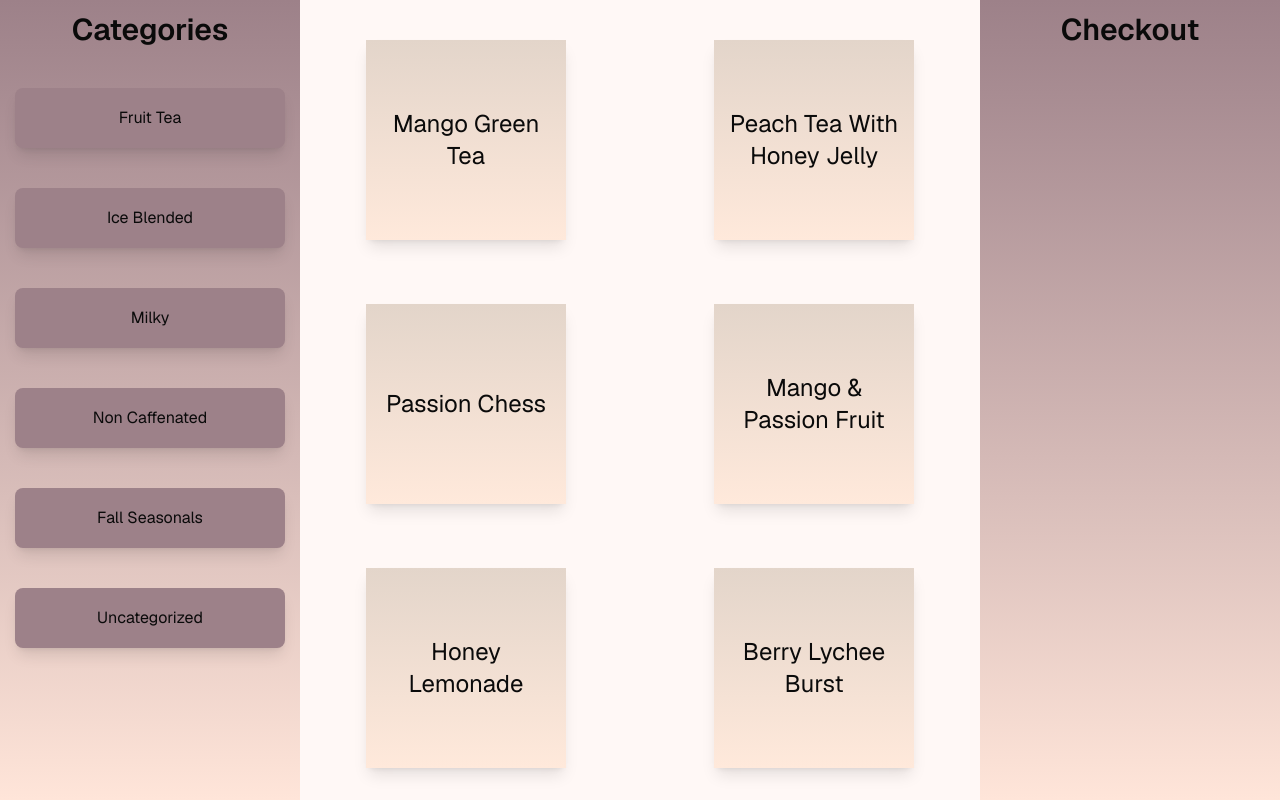
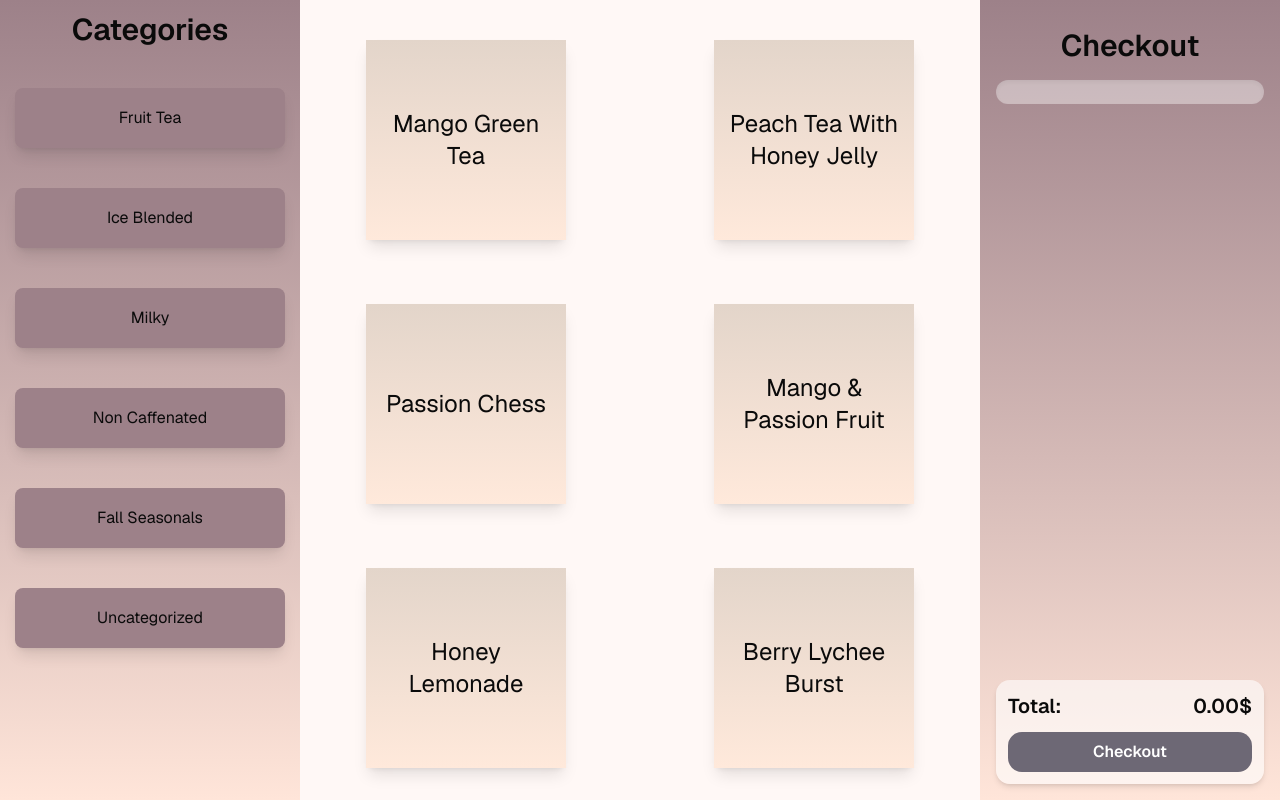
Before and after one commit to Robin5605/csce331-project3, a Next.js app: page / in a window 1280 px wide. Built offline with nearby package versions, Linux system fonts and the light colour scheme.

Commit message:
feat: Checkout implemented with data

```diff
--- a/app/CashierPage/CashierPage.tsx
+++ b/app/CashierPage/CashierPage.tsx
@@ -1,6 +1,6 @@
 "use client"
 
-import { ReactNode, useState } from "react";
+import { ReactNode, useState, JSX } from "react";
 import Image from "next/image"
 
 import ItemCard from "../../components/ItemCard";
@@ -120,18 +120,19 @@ export default function CashierPage() {
     const defaultCustomizations = {
         Size: "Medium Cups",
         Ice: "100%",
-        Boba: "none",
-        Jelly: "none",
+        Boba: "None",
+        Jelly: "None",
         Tea: "Black Tea",
         Toppings: [],
     }
-
 
     //Serves as the state used for showing the Customization page
     const [isCustomizationOpen, setIsCustomizationOpen] = useState<boolean>(false);
     const [selectedCategory, setSelectedCateory] = useState<string>("Fruit Tea");
     const [selectedItem, setSelectedItem] = useState<MenuItem | null>(null);
     const [selectedCustomizationOptions, setSelectedCustomizationOptions] = useState<Record<string, string | string[]>>(defaultCustomizations);
+    const [curOrders, setCurOrders] = useState<Record<string, string | string[] | MenuItem | null>[]>([])
+    let totalCost = 0;
 
     //Handles whenever a MenuItem is clicked to bring up the customization menu
     const menuItemClicked = (item: MenuItem) => {
@@ -165,6 +166,18 @@ export default function CashierPage() {
                 };
             });
     };
+
+    // Handles whenever an order is finalized on the customization side
+    const submitOrder = () => {
+        // Add the current selection into the total orders
+        const order = {
+            ...selectedCustomizationOptions,
+            Drink: selectedItem
+        }
+        setCurOrders([...curOrders, order]);
+        setIsCustomizationOpen(false);
+    };
+
 
     //Used as a button for each category in the Cashier page
     const Category = ({ name }: {name: string}) => {
@@ -214,6 +227,7 @@ export default function CashierPage() {
 
         const options: OptionItem[] =
             //Checks if the category is for one item (ex: Ice) or multiple items (ex: Boba)
+            //When the API is implemented, we can associate each item with a category and remove all this
             isOneItem
             ? ["0%", "25%", "50%", "75%", "100%"].map((label) => ({ //If it is just one item, we just have the customization be the amount of said item
                 name: label,
@@ -267,6 +281,7 @@ export default function CashierPage() {
     }
 
     console.log(selectedCustomizationOptions)
+    console.log(curOrders)
     return (
         <div className="flex min-h-screen bg-[#ffddd233] font-sans dark:bg-black gap-6 justify-between">
             <AlertDialog open={isCustomizationOpen} onOpenChange={setIsCustomizationOpen}>
@@ -305,7 +320,7 @@ export default function CashierPage() {
                         <AlertDialogCancel onClick={() => setIsCustomizationOpen(false)}>
                             Cancel
                         </AlertDialogCancel>
-                        <AlertDialogAction onClick={() => setIsCustomizationOpen(false)}>
+                        <AlertDialogAction onClick={() => submitOrder()}>
                             Continue
                         </AlertDialogAction>
                     </AlertDialogFooter>
@@ -335,8 +350,89 @@ export default function CashierPage() {
                 </div>
             </main>
 
-            <aside className="w-[300px] h-screen bg-gradient-to-b from-[#9d8189] to-[#ffe5d9] flex justify-center">
-                <h2 className="font-semibold text-3xl mt-3">Checkout</h2>
+            <aside className="w-[300px] h-screen bg-gradient-to-b from-[#9d8189] to-[#ffe5d9] flex flex-col justify-between p-4">
+            <div>
+                <h2 className="font-semibold text-3xl text-center mt-3 mb-4">Checkout</h2>
+                <div className="bg-white/40 rounded-xl p-3 shadow-inner max-h-[60vh] overflow-y-auto">
+                    {
+                        curOrders.map((order, orderIndex) => {
+                            let order_price = 0
+                            const itemsJSX: JSX.Element[] = [];
+                            Object.entries(order).forEach(([key, value]) => {
+                                //Doesn't show if not added
+                                if(value === 'None' || value === null || value.length === 0){
+                                    return
+                                }
+
+                                //Handles drinks
+                                if(key.toLowerCase() === 'drink'){
+                                    order_price += value.cost
+                                    return
+                                }
+
+                                //Handles these differently since their values aren't items in the ingreidents table
+                                else if (key === "Ice" || key === "Sugar") {
+                                    itemsJSX.push(
+                                        <div key={`suborder-${key}-${value}-single`} className="bg-[#FFCAD4] px-2 py-1 rounded mb-2">
+                                            {key}: {value}
+                                        </div>
+                                    )
+                                }
+
+                                //Makes sure to traverse the array and add each item
+                                else if (Array.isArray(value)){
+                                    value.forEach((o : string) => {
+                                        const item = inventory.find(
+                                            (item) => item.name.trim().toLowerCase() === o.trim().toLowerCase()
+                                        );
+
+                                        const price = item ? item.cost : 0; //Tenary is for handling null values
+                                        order_price += price
+                                        itemsJSX.push(
+                                            <div key={`suborder-${key}-${o}-single`} className="bg-[#FFCAD4] px-2 py-1 rounded mb-2">
+                                                {o} {price !== 0 ? `($${price.toFixed(2)})` : ""}
+                                            </div>
+                                        )
+                                    })
+                                }
+
+                                //Default behavior
+                                else {
+                                    const item = inventory.find(
+                                        (item) => item.name.trim().toLowerCase() === value.trim().toLowerCase()
+                                    );
+
+                                    const price = item ? item.cost : 0; //Tenary is for handling null values
+                                    order_price += price
+
+                                    itemsJSX.push(
+                                        <div key={`suborder-${key}-${value}-single`} className="bg-[#FFCAD4] px-2 py-1 rounded mb-2">
+                                            {value} {price !== 0 ? `($${price.toFixed(2)})` : ""}
+                                        </div>
+                                    )
+                                }
+                            })
+                            totalCost += order_price
+                            return(
+                                <div key={`order-${orderIndex}`} className="bg-[#fffaf8] rounded-xl p-3 mb-4 shadow flex-col">
+                                    <h3 className="font-semibold text-lg mb-2">Order {orderIndex + 1}: {order.Drink.name}</h3>
+                                    {itemsJSX}
+                                    Total: {order_price}$
+                                </div>
+                            )
+                        })
+                    }
+                </div>
+            </div>
+            <div className="bg-white/60 rounded-xl p-3 mt-4 shadow-md">
+                <div className="flex justify-between text-xl font-semibold mb-3">
+                <span>Total:</span>
+                <span>{totalCost.toFixed(2)}$</span>
+                </div>
+                <button className="w-full bg-[#6d6875] hover:bg-[#564f5a] text-white font-semibold py-2 rounded-xl transition">
+                    Checkout
+                </button>
+            </div>
             </aside>
         </div>
     );
```
